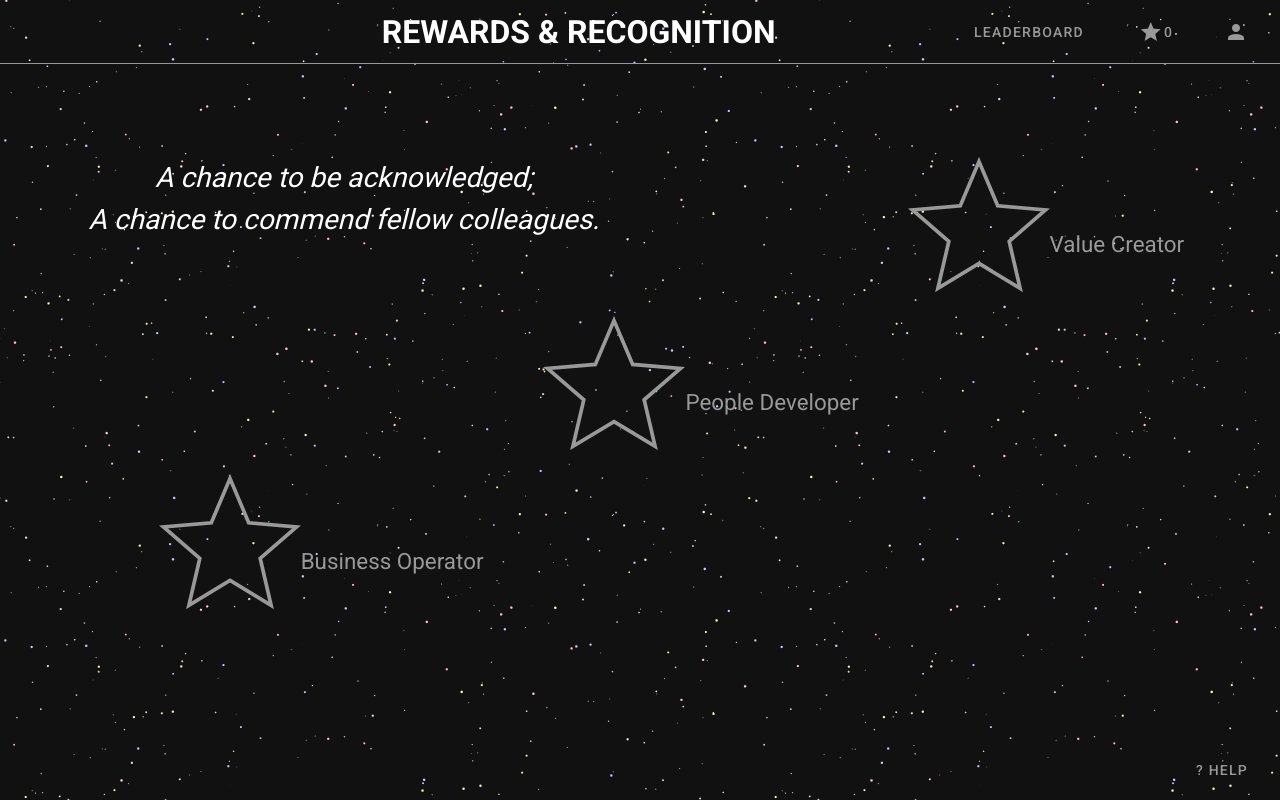
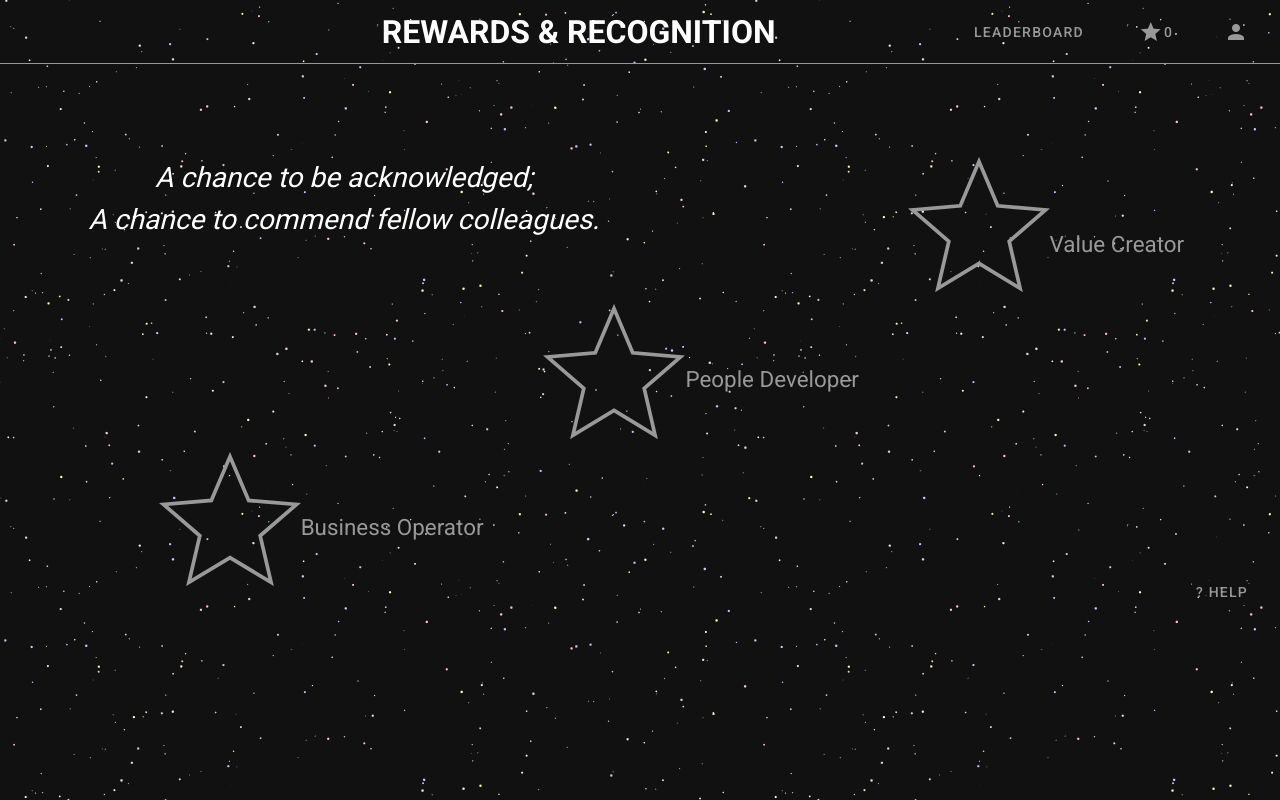
Before and after one commit to emasuncion/rewards-recognition, a Nuxt app: page / in a window 1280 px wide. Built offline with nearby package versions, Linux system fonts and the light colour scheme.

Commit message:
fix alignment of star component
Signed-off-by: Errol <errolmasuncion@gmail.com>

```diff
--- a/components/Footer.vue
+++ b/components/Footer.vue
@@ -1,8 +1,7 @@
 <template>
   <v-footer
     id="rnr-footer"
-    class="ml-auto mr-6 mb-6"
-    absolute
+    class="ml-auto mr-6 mb-3"
     color="transparent"
     max-width="100%"
   >
--- a/components/common/Star.vue
+++ b/components/common/Star.vue
@@ -35,6 +35,11 @@
 
   #rnr-people-developer-star {
     margin-left: 33% !important;
+    margin-top: -2% !important;
+  }
+
+  #rnr-business-operator-star {
+    margin-top: -2% !important;
   }
 
   #rnr-value-creator-text {
@@ -50,7 +55,7 @@
   #rnr-people-developer-text,
   #rnr-business-operator-text {
     color: #999;
-    margin-top: 7% !important;
+    margin-top: 1% !important;
 
     &:hover {
       color: #fff;
--- a/layouts/default.vue
+++ b/layouts/default.vue
@@ -8,7 +8,7 @@
 
 <style lang="scss">
   html {
-    overflow: hidden !important;
+    background: #111 url('/img/stars.png') repeat center center;
   }
 
   #rnr-app-main {
```
